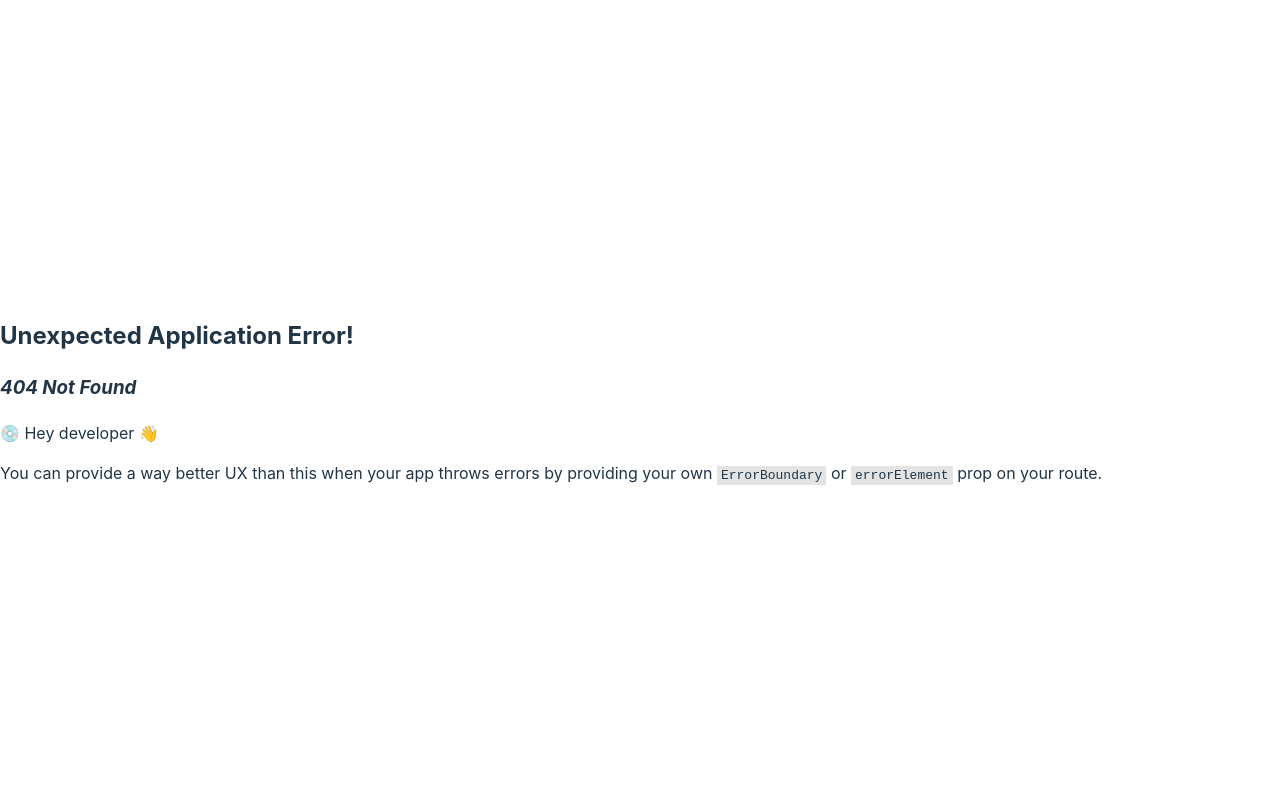
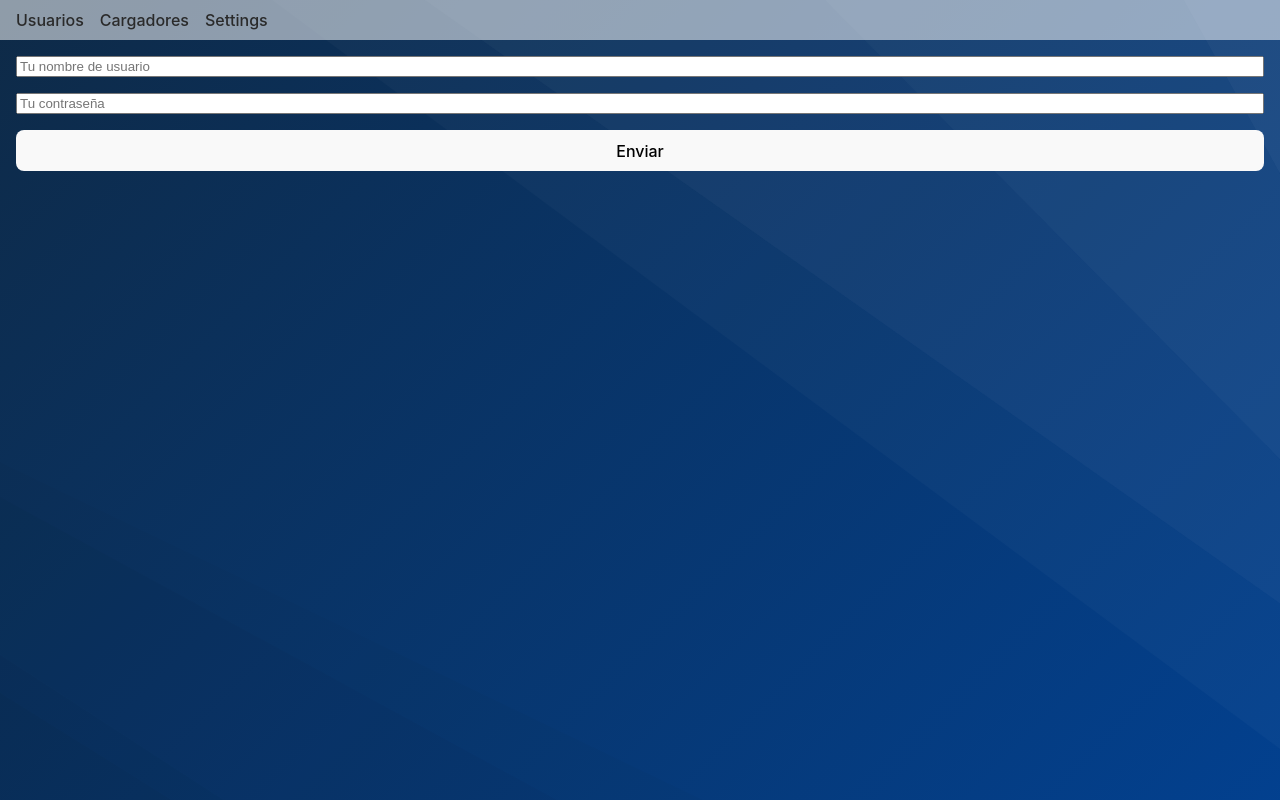
Before and after one commit to gorkavillara/react-19-noviembre-2024-proyecto-final, a React (Vite) app: page /users/new in a window 1280 px wide. Before the commit this address had no page. Built offline with nearby package versions, Linux system fonts and the light colour scheme; no server answers.

Commit message:
Last version

```diff
--- a/src/pages/Login.tsx
+++ b/src/pages/Login.tsx
@@ -2,7 +2,7 @@ import { useActionState, useRef } from "react"
 import { useNavigate } from "react-router-dom"
 import axios from "axios"
 
-const baseUrl = "https://chargers.loca.lt"
+const baseUrl = "https://4e0a-88-10-218-164.ngrok-free.app"
 const appName = import.meta.env.VITE_NOMBRE_APP
 
 const Login = () => {
--- /dev/null
+++ b/src/pages/Users/new/index.tsx
@@ -0,0 +1,38 @@
+import { useActionState, useRef } from "react"
+
+const NewUser = () => {
+  const formRef = useRef<HTMLFormElement>(null)
+
+  const altaUsuario = async () => {
+      // Dar de alta este nuevo usuario
+      if (!formRef || !formRef.current) return
+
+      const formData = new FormData(formRef.current)
+
+      const username = formData.get("username")
+      const password = formData.get("password")
+
+      console.log({ username, password })
+  }
+  const [error, formAction] = useActionState(altaUsuario, null)
+
+
+  return (
+    <form
+      action={formAction}
+      ref={formRef}
+      style={{
+        display: "flex",
+        flexDirection: "column",
+        gap: "1rem",
+        padding: "1rem",
+      }}
+    >
+      <input type="text" name="username" placeholder="Tu nombre de usuario" />
+      <input type="password" name="password" placeholder="Tu contraseña" />
+      <button type="submit">Enviar</button>
+    </form>
+  )
+}
+
+export default NewUser
--- a/src/routes.tsx
+++ b/src/routes.tsx
@@ -3,6 +3,7 @@ import Login from "./pages/Login"
 import Layout from "./layouts/Layout"
 import Users from "./pages/Users"
 import Chargers from "./pages/Chargers"
+import NewUser from "./pages/Users/new"
 
 export const routes: RouteObject[] = [
   {
@@ -12,6 +13,10 @@ export const routes: RouteObject[] = [
         {
             path: "users",
             element: <Users />
+        },
+        {
+            path: "users/new",
+            element: <NewUser />
         },
         {
             path: "chargers",
```
